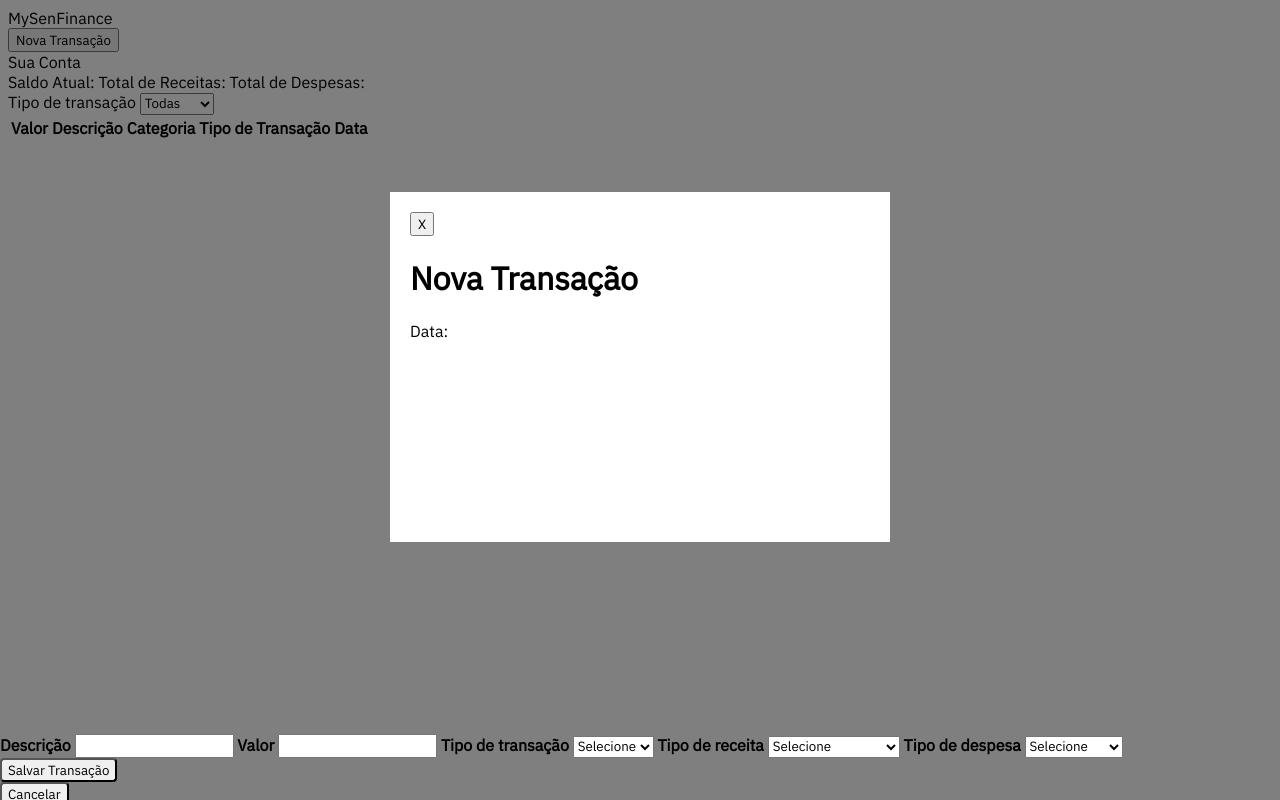
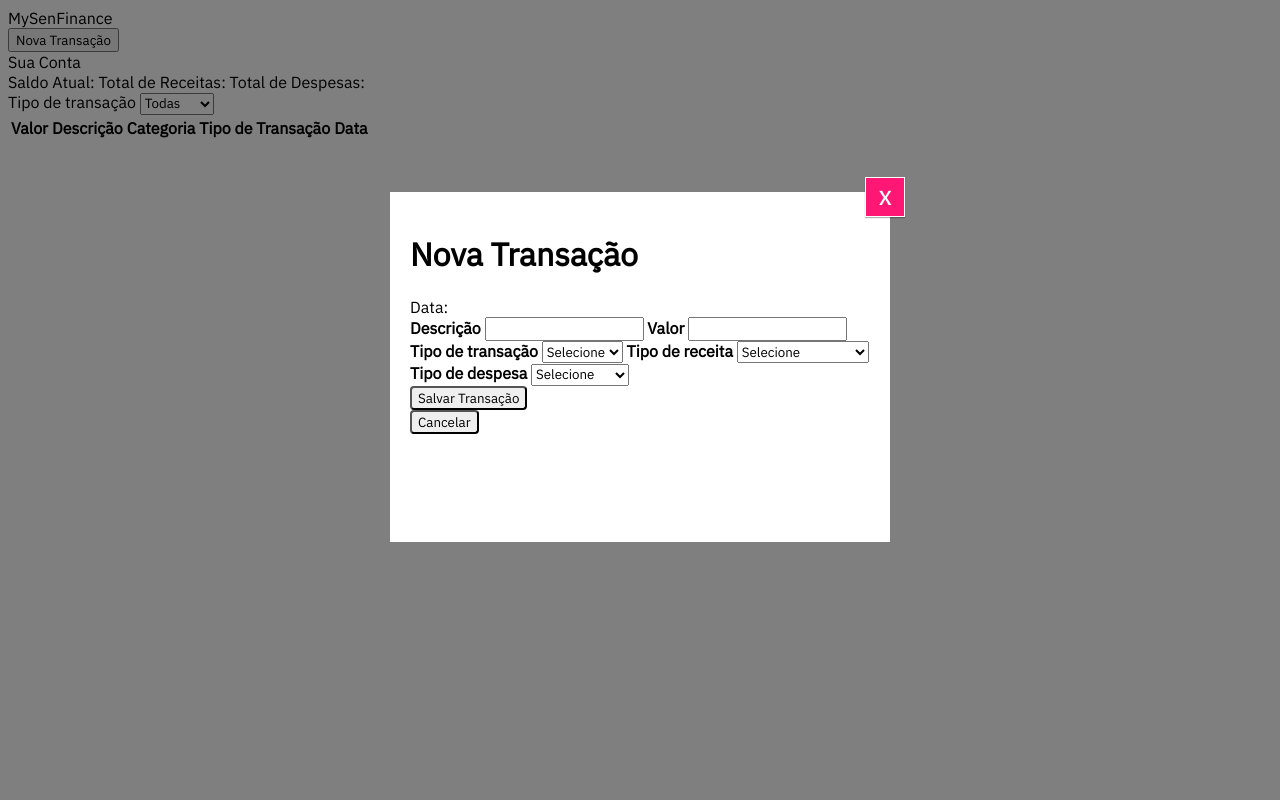
Before and after one commit to xgeovanedamasceno/frontend-javascript-crud, a website: page index.html in a window 1280 px wide. Drawn offline with Linux system fonts and the light colour scheme.

Commit message:
refact: modal-close style

```diff
--- a/css/index.css
+++ b/css/index.css
@@ -42,14 +42,14 @@
   }
 }
 
-.modal-close {
-  width: 50px;
-  height: 50px;
-  top: -30px;
-  right: -30px;
+#modal-close {
+  width: 40px;
+  height: 40px;
+  top: -15px;
+  right: -15px;
   position: absolute;
-  border: 4px solid white;
-  box-shadow: 0 4px 4px 0 rgba(0, 0, 0, 0.3);
+  border: 1px solid white;
+  box-shadow: 0 1px 1px 0 rgba(0, 0, 0, 0.3);
   background-color: #ff1776;
   font-size: 1.2rem;
   color: white;
```
Also changed, not shown: index.html (+2 -1 lines).
